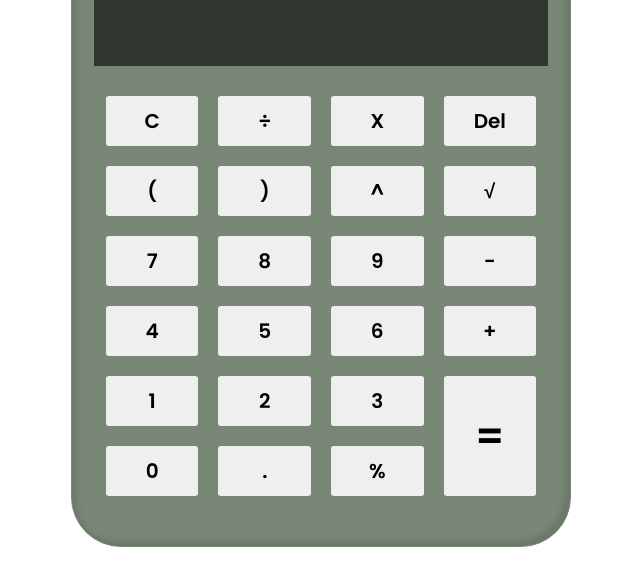
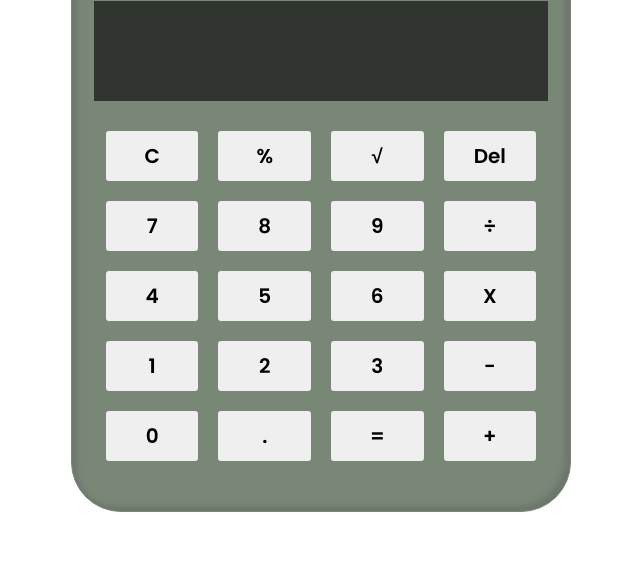
Before and after one commit to stratul/Calculator, a plain HTML site: page index.html in a window 1280 px wide. Shown: the part 202-788 px from the top of the page, without its empty margins (319-959 px from the left). Drawn offline with Linux system fonts and the light colour scheme.

Commit message:
Add files via upload

```diff
--- a/app.js
+++ b/app.js
@@ -6,8 +6,12 @@ let operators = document.querySelectorAll(".operator");
 let clearBtn = document.querySelector("#clear");
 let deleteBtn = document.querySelector("#delete");
 let resultbtn = document.querySelector("#result");
+let sqrRoot = document.querySelector("#sqrRoot");
+let percentage = document.querySelector("#percentage");
 
 
+
+percentage
 
 for(let i=0 ; i < buttons.length ; i++ ){
 
@@ -38,6 +42,14 @@ clearBtn.addEventListener("click", function() {
     display.innerHTML = '';
 });
 
+sqrRoot.addEventListener('click', function(){
+    display.innerHTML = Math.sqrt(display.innerHTML.slice(0, -1));
+});
+
+percentage.addEventListener('click', function(){
+    display.innerHTML = display.innerHTML.slice(0, -1) / 100;
+});
+
 deleteBtn.addEventListener("click", function() {
     display.innerHTML = display.innerHTML.slice(0, -4);
 });
--- a/index.html
+++ b/index.html
@@ -16,28 +16,25 @@
       <div class="display" id="displayResult"></div>
       <div class="buttons">
         <button id="clear">C</button>
-        <button class="operator">÷</button>
-        <button class="operator">X</button>
+        <button id="percentage">%</button>
+        <button id="sqrRoot">&#8730;</button>
         <button id="delete">Del</button>
-        <button class="number">(</button>
-        <button class="number">)</button>
-        <button>^</button>
-        <button>√</button>
         <button class="number">7</button>
         <button class="number">8</button>
         <button class="number">9</button>
-        <button class="operator">-</button>
+        <button class="operator">÷</button>
         <button class="number">4</button>
         <button class="number">5</button>
         <button class="number">6</button>
-        <button class="operator">+</button>
+        <button class="operator">X</button>
         <button class="number">1</button>
         <button class="number">2</button>
         <button class="number">3</button>
-        <button class="equal" id="result">=</button>
+        <button class="operator">-</button>
         <button class="number">0</button>
         <button>.</button>
-        <button>%</button>
+        <button class="equal" id="result">=</button>
+        <button class="operator">+</button>
 
 
       </div>
--- a/style.css
+++ b/style.css
@@ -60,8 +60,3 @@ button:hover {
     background: rgb(154, 250, 0);
     transform: scale(1.1);
 }
-.equal {
-    grid-row: 5 / 7;
-    grid-column: 4/5;
-    font-size: 40px;
-}
```
